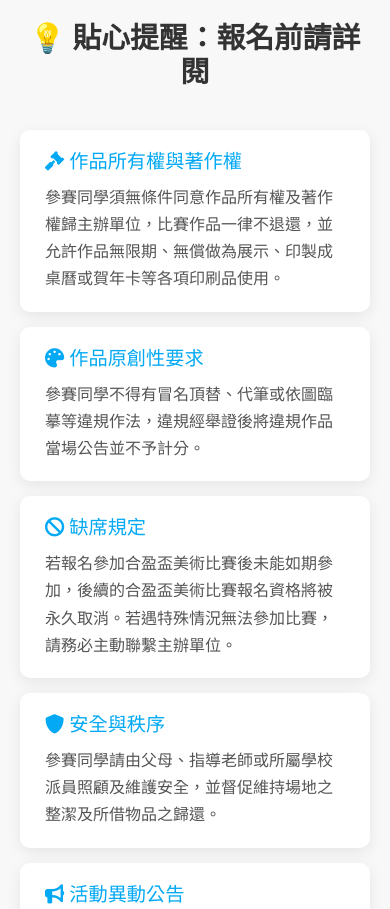
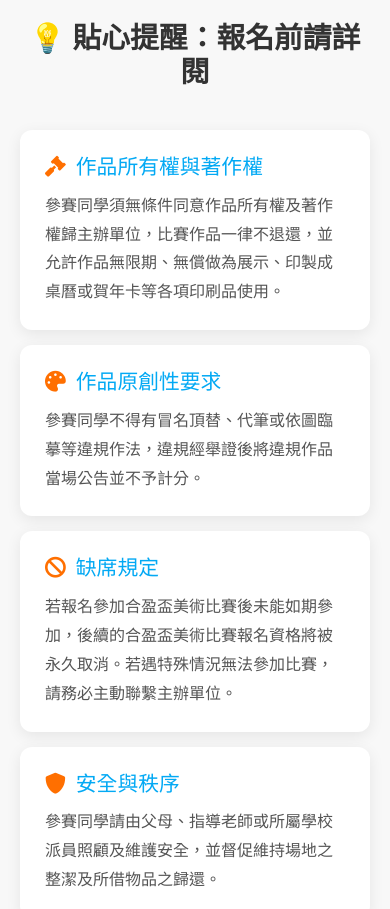
Before and after one commit to claiann-ryanchang/HPBArtEvent, a plain HTML site: page index.html in a window 390 px wide. Shown: the part 5940-6849 px from the top of the page. Drawn offline with Linux system fonts and the light colour scheme.

Commit message:
Update style.css

```diff
--- a/style.css
+++ b/style.css
@@ -446,45 +446,65 @@ p {
 /* --- Notes List (formerly Accordion) --- */
 .notes-list {
     max-width: 900px;
-    margin: 40px auto;
-    text-align: left;
+    margin: 40px auto; /* 確保整個列表在寬螢幕下居中 */
+    text-align: left; /* 確保列表內的文本靠左對齊 */
 }
 
 .note-item {
     background-color: white;
-    border-radius: 10px;
-    margin-bottom: 15px;
-    padding: 25px 30px; /* 增加內邊距讓內容更舒適 */
+    border-radius: 12px; /* 稍微大一點的圓角 */
+    margin-bottom: 20px; /* 增加項目間距 */
+    padding: 30px; /* 增加內邊距 */
     box-shadow: var(--shadow-light);
     transition: box-shadow 0.3s ease, transform 0.3s ease;
+    display: flex; /* 使用 flexbox 讓圖標和標題對齊 */
+    flex-direction: column; /* 內容垂直排列 */
+    align-items: flex-start; /* 內容左對齊 */
 }
 
 .note-item:hover {
     box-shadow: var(--shadow-medium);
-    transform: translateY(-5px); /* 懸停時稍微上浮 */
+    transform: translateY(-8px); /* 懸停時浮起效果更明顯 */
 }
 
 .note-item h3 {
     margin-top: 0;
-    margin-bottom: 10px;
-    color: var(--secondary-color); /* 讓標題顏色更突出 */
-    font-size: 1.4em; /* 調整標題大小 */
+    margin-bottom: 15px; /* 標題與內容間距 */
+    color: var(--secondary-color); /* 標題顏色 */
+    font-size: 1.6em; /* 調整標題大小 */
+    display: flex; /* 讓 h3 內部圖標和文字對齊 */
+    align-items: center; /* 垂直居中對齊圖標和文字 */
+}
+
+.note-item .note-icon {
+    font-size: 1.2em; /* 圖標大小 */
+    color: var(--primary-color); /* 圖標顏色 */
+    margin-right: 12px; /* 圖標與文字間距 */
+    min-width: 25px; /* 確保圖標有足夠空間，防止文字擠壓 */
+    text-align: center; /* 讓圖標在自己的空間內居中 */
 }
 
 .note-item p {
-    font-size: 1.05em; /* 稍微調整內文大小 */
+    font-size: 1.1em; /* 內文大小 */
     color: var(--text-medium);
-    margin-bottom: 0;
-    line-height: 1.7; /* 增加行高，提升閱讀性 */
+    margin-bottom: 0; /* 移除最後段落的下邊距 */
+    line-height: 1.8; /* 增加行高，提升閱讀性 */
 }
 
 /* 響應式調整 */
 @media (max-width: 768px) {
     .note-item {
-        padding: 20px 25px;
+        padding: 25px;
+        margin-bottom: 15px;
     }
     .note-item h3 {
-        font-size: 1.2em;
+        font-size: 1.3em;
+        margin-bottom: 10px;
+    }
+    .note-item .note-icon {
+        font-size: 1em;
+        margin-right: 10px;
+        min-width: 20px;
     }
     .note-item p {
         font-size: 1em;
```
